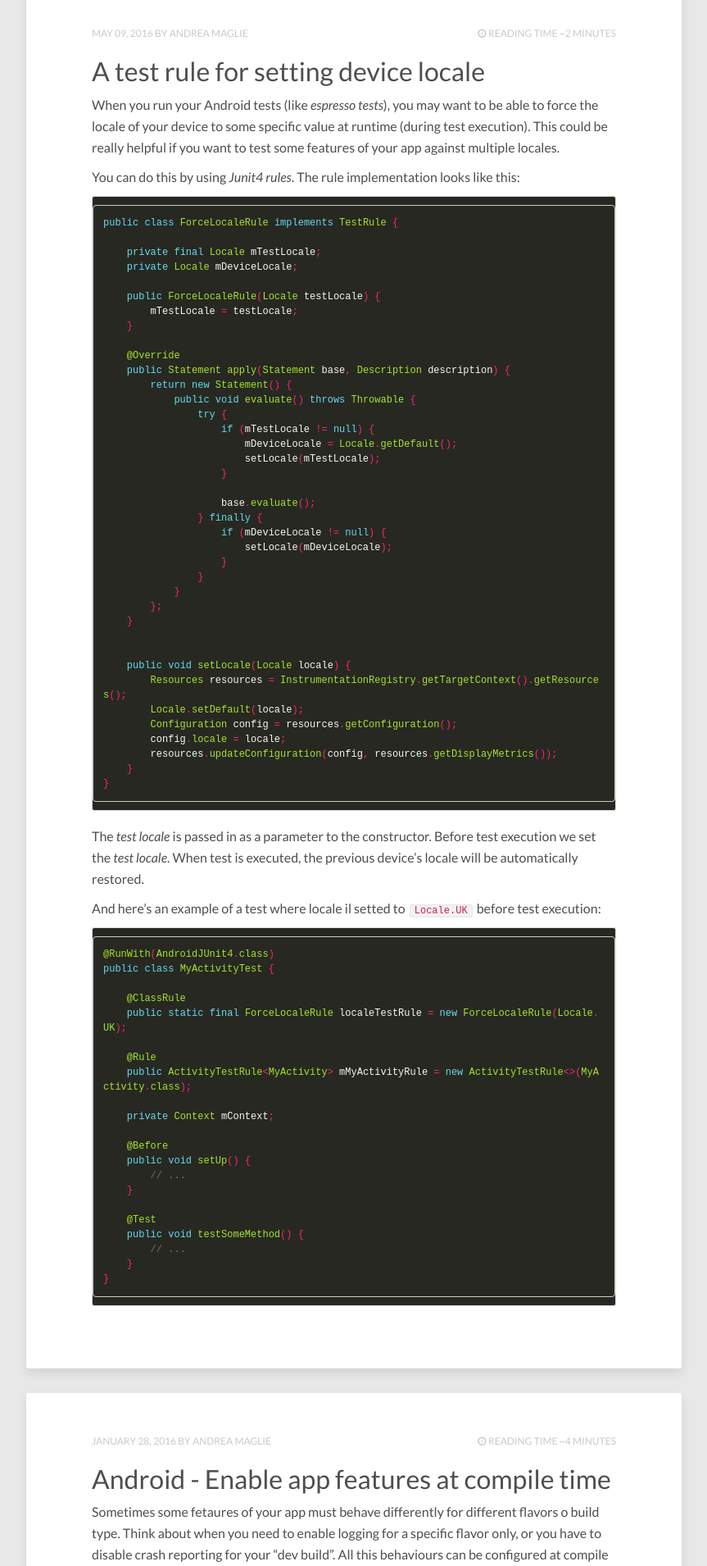
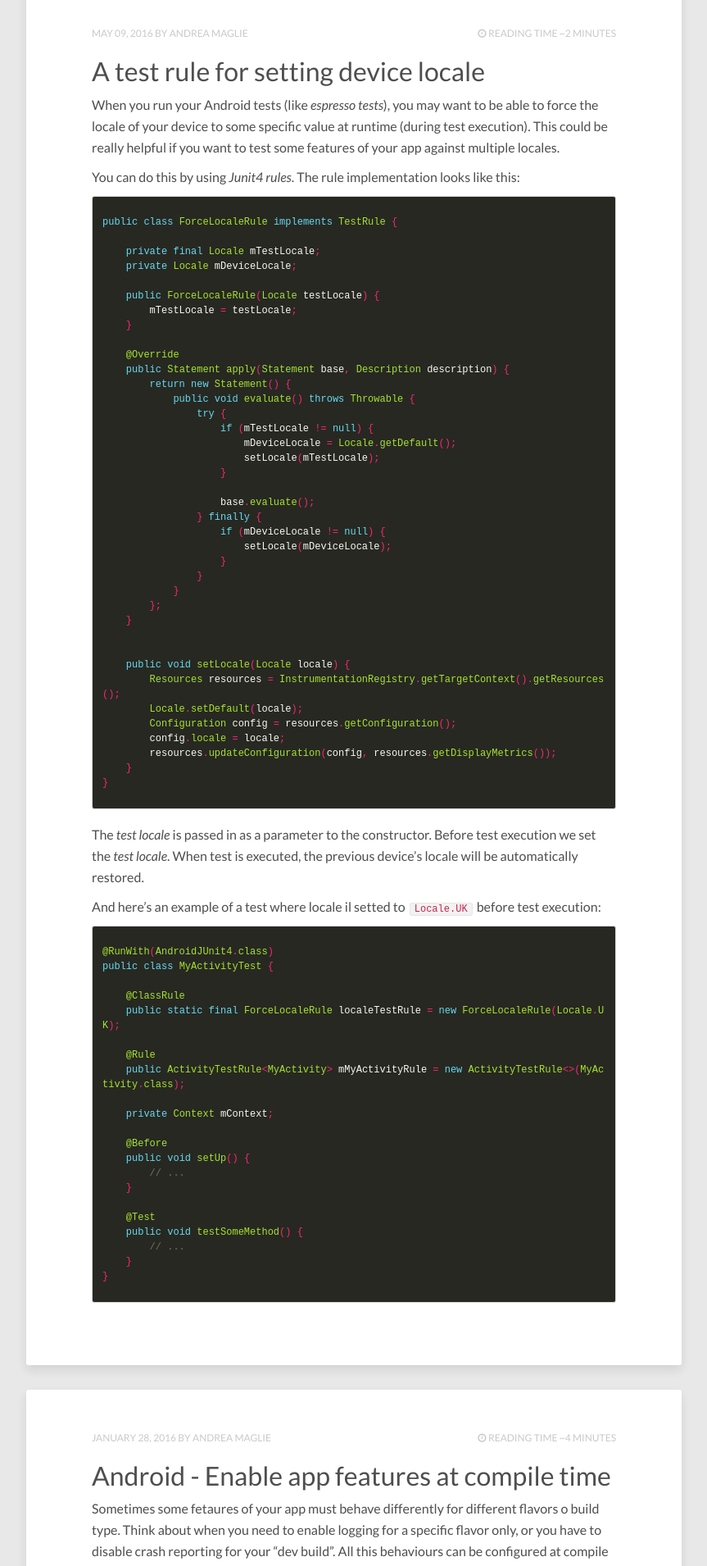
Before and after one commit to TechIsFun/techisfun.github.io, a Jekyll site: the page built from index.html, in a window 1280 px wide. Shown: the part 2606-4516 px from the top of the page at 82% size, without its empty margins (208-1071 px from the left). Built offline with Jekyll 4.4.1, drawn with Linux system fonts in a browser that asks for light colours; nearby versions of some CDN libraries; the list of posts is cut into pages by our own code.

Commit message:
pre border 0px

```diff
--- a/assets/css/main.scss
+++ b/assets/css/main.scss
@@ -30,6 +30,7 @@ sitemap: false
 
 pre {
     background-color: transparent;
+    border: 0px;
 }
 
 .play-store-button {
```
